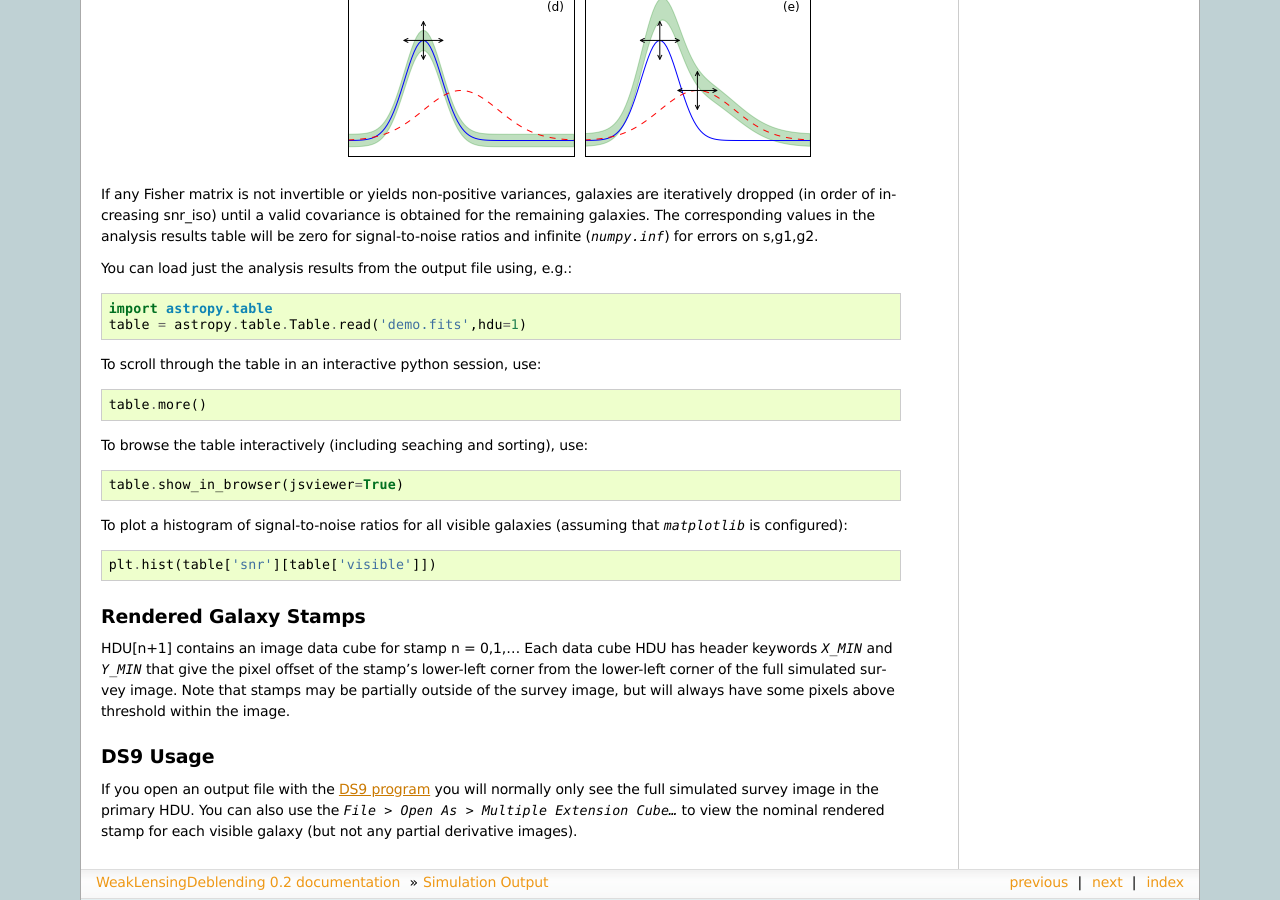
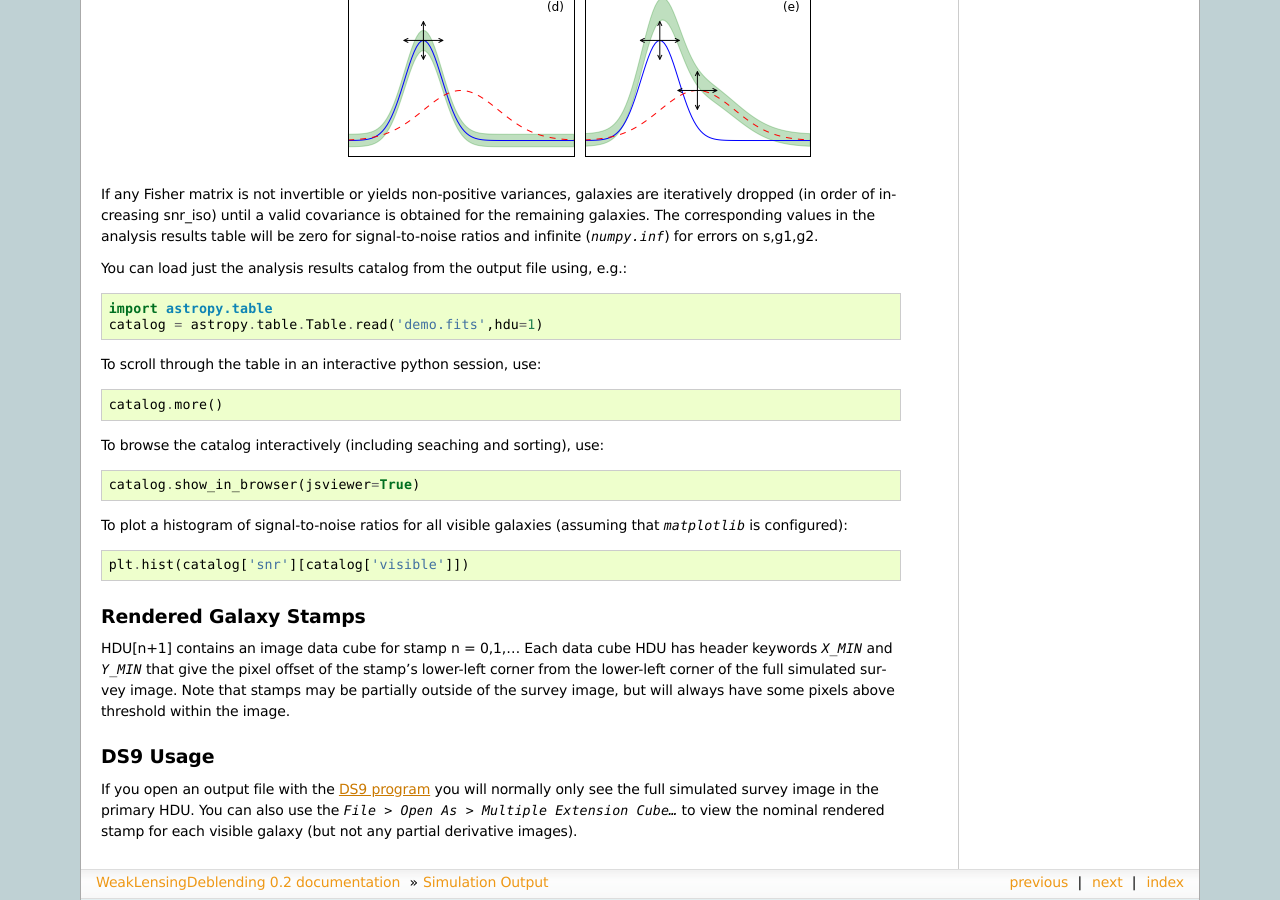
Before and after one commit to LSSTDESC/WeakLensingDeblending, a Sphinx documentation site: the page built from docs/output.rst, in a window 1280 px wide and 900 px high, scrolled down 1969 px. Built offline with Sphinx 7.4.7, drawn with Linux system fonts in a browser that asks for light colours.

Commit message:
Rename table to catalog in docs

```diff
--- a/docs/output.rst
+++ b/docs/output.rst
@@ -93,22 +93,22 @@ dropped (in order of increasing snr_iso) until a valid covariance is obtained fo
 galaxies. The corresponding values in the analysis results table will be zero for signal-to-noise
 ratios and infinite (`numpy.inf`) for errors on s,g1,g2.
 
-You can load just the analysis results from the output file using, e.g.::
+You can load just the analysis results catalog from the output file using, e.g.::
 
 	import astropy.table
-	table = astropy.table.Table.read('demo.fits',hdu=1)
+	catalog = astropy.table.Table.read('demo.fits',hdu=1)
 
 To scroll through the table in an interactive python session, use::
 
-	table.more()
+	catalog.more()
 
-To browse the table interactively (including seaching and sorting), use::
+To browse the catalog interactively (including seaching and sorting), use::
 
-	table.show_in_browser(jsviewer=True)
+	catalog.show_in_browser(jsviewer=True)
 
 To plot a histogram of signal-to-noise ratios for all visible galaxies (assuming that `matplotlib` is configured)::
 
-	plt.hist(table['snr'][table['visible']])
+	plt.hist(catalog['snr'][catalog['visible']])
 
 Rendered Galaxy Stamps
 ----------------------
```
